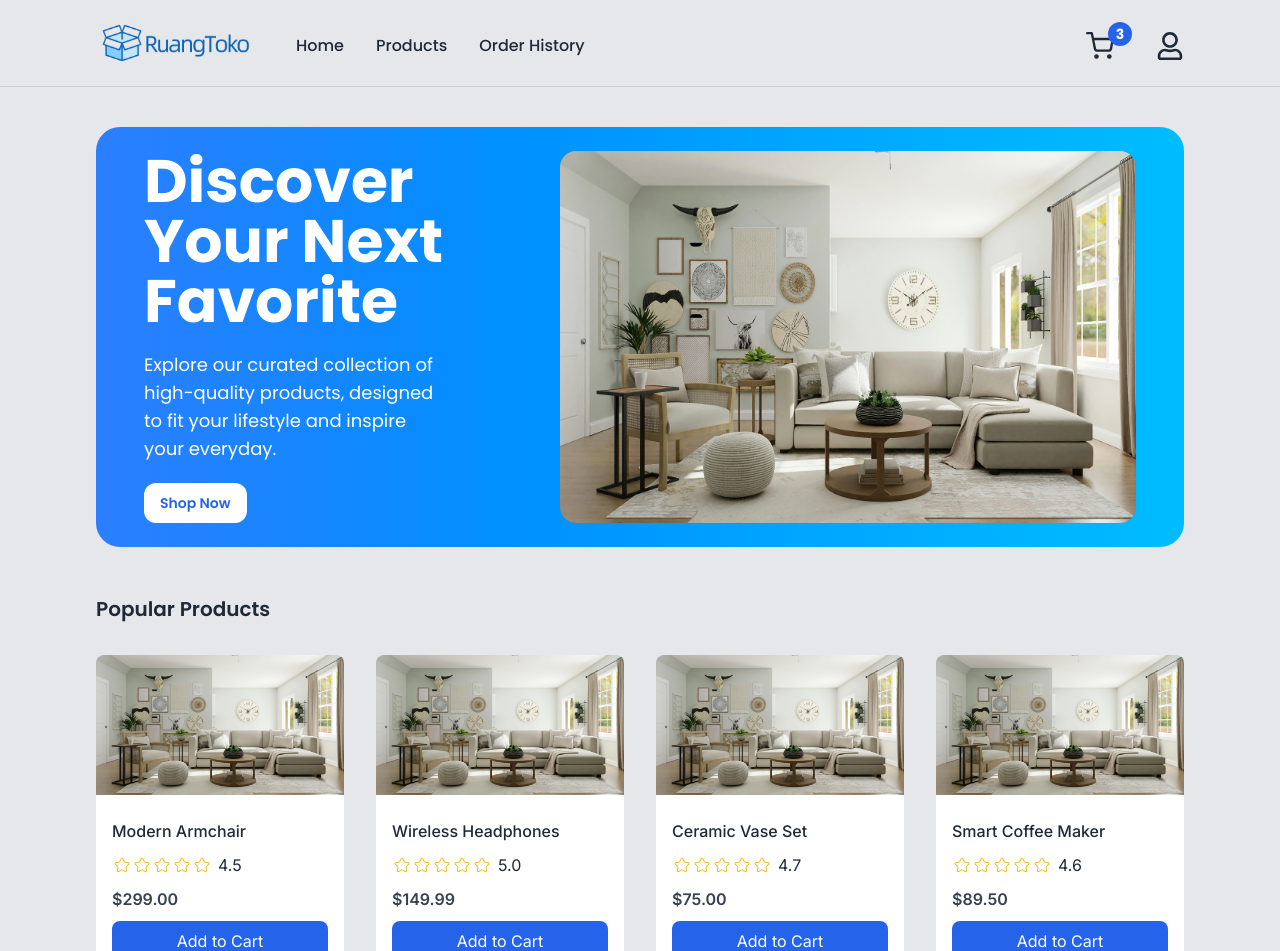
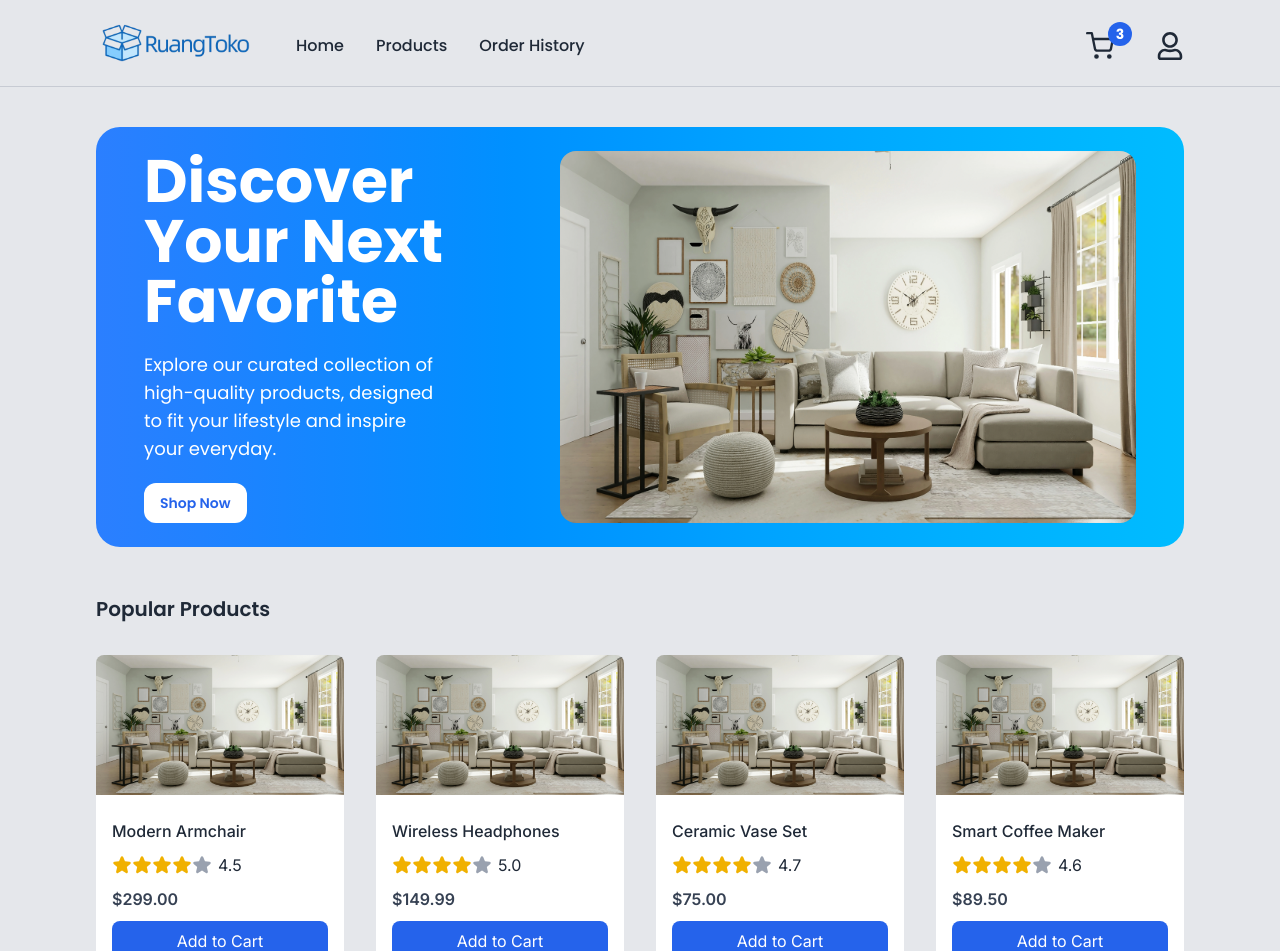
Before and after one commit to Abaljerind/ruangtoko, a React (Vite) app: page / in a window 1280 px wide. Shown: the top 951 px of the page. Built offline with nearby package versions, Linux system fonts and the light colour scheme.

Commit message:
Fix(Stars): change icon with fill color

```diff
--- a/src/components/Stars.tsx
+++ b/src/components/Stars.tsx
@@ -1,13 +1,13 @@
-import { CiStar } from "react-icons/ci";
+import { PiStarFill } from "react-icons/pi";
 
 const Stars = () => {
   return (
     <div className="flex items-center">
-      <CiStar className="size-5 text-yellow-500" />
-      <CiStar className="size-5 text-yellow-500" />
-      <CiStar className="size-5 text-yellow-500" />
-      <CiStar className="size-5 text-yellow-500" />
-      <CiStar className="size-5 text-yellow-500" />
+      <PiStarFill className="size-5 text-yellow-500" />
+      <PiStarFill className="size-5 text-yellow-500" />
+      <PiStarFill className="size-5 text-yellow-500" />
+      <PiStarFill className="size-5 text-yellow-500" />
+      <PiStarFill className="size-5 text-gray-400" />
     </div>
   );
 };
```
